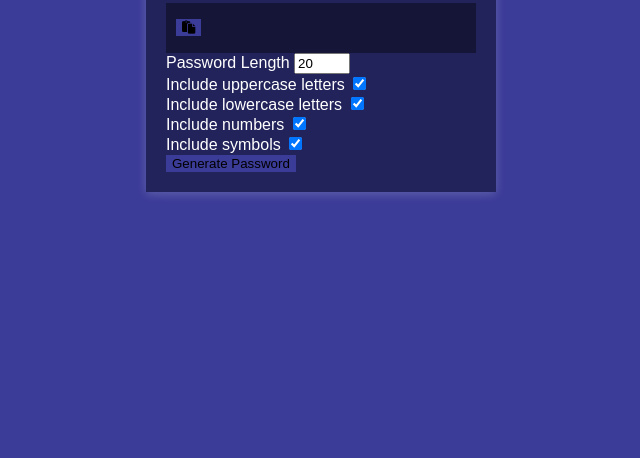
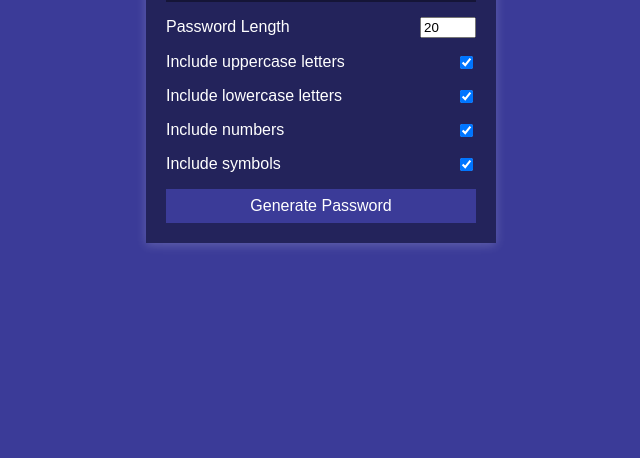
Before and after one commit to Archanach707/Password-Generator, a plain HTML site: page index.html in a window 1280 px wide. Shown: the part 342-800 px from the top of the page, without its empty margins (319-959 px from the left). Drawn offline with Linux system fonts and the light colour scheme; a web font is replaced by a local one.

Commit message:
css complete jump to the js file

```diff
--- a/assets/style.css
+++ b/assets/style.css
@@ -45,11 +45,35 @@ h2 {
 
 .result-container #result {
   word-wrap: break-word;
-  max-width: calc(100% 40px);
+  max-width: calc(100% - 40px);
+}
+
+.result-container .btn {
+  position: absolute;
+  top: 5px;
+  right: 5px;
+  width: 40px;
+  height: 40px;
+  font-size: 20px;
 }
 
 .btn {
   border: none;
   background-color: #3b3b98;
+  color: #fff;
+  font-size: 16px;
+  padding: 8px 12px;
+  cursor: pointer;
+}
 
+.btn-large {
+  display: block;
+  width: 100%;
 }
+
+.setting {
+  display: flex;
+  justify-content: space-between;
+  align-items: center;
+  margin: 15px 0;
+}
```
